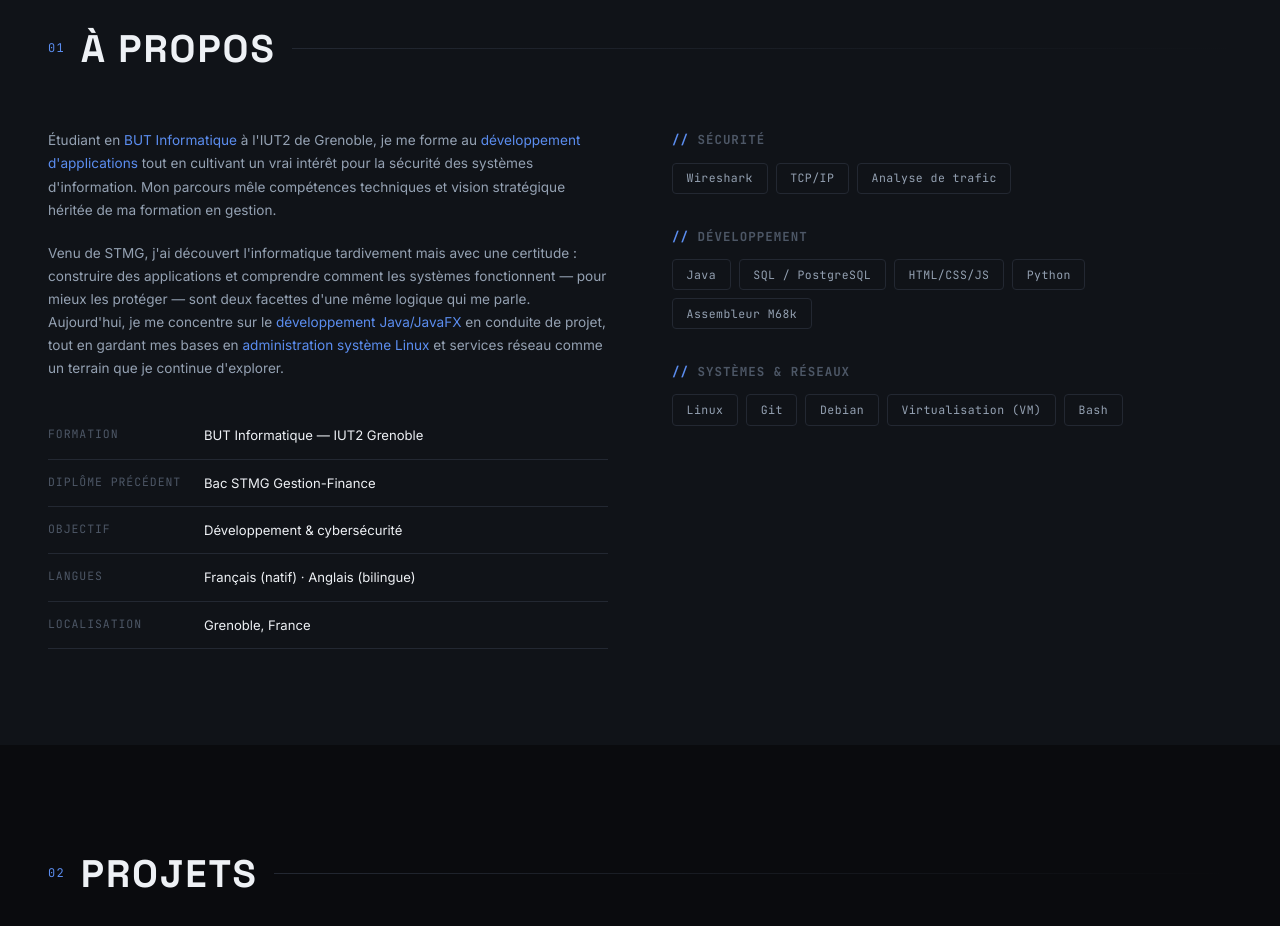
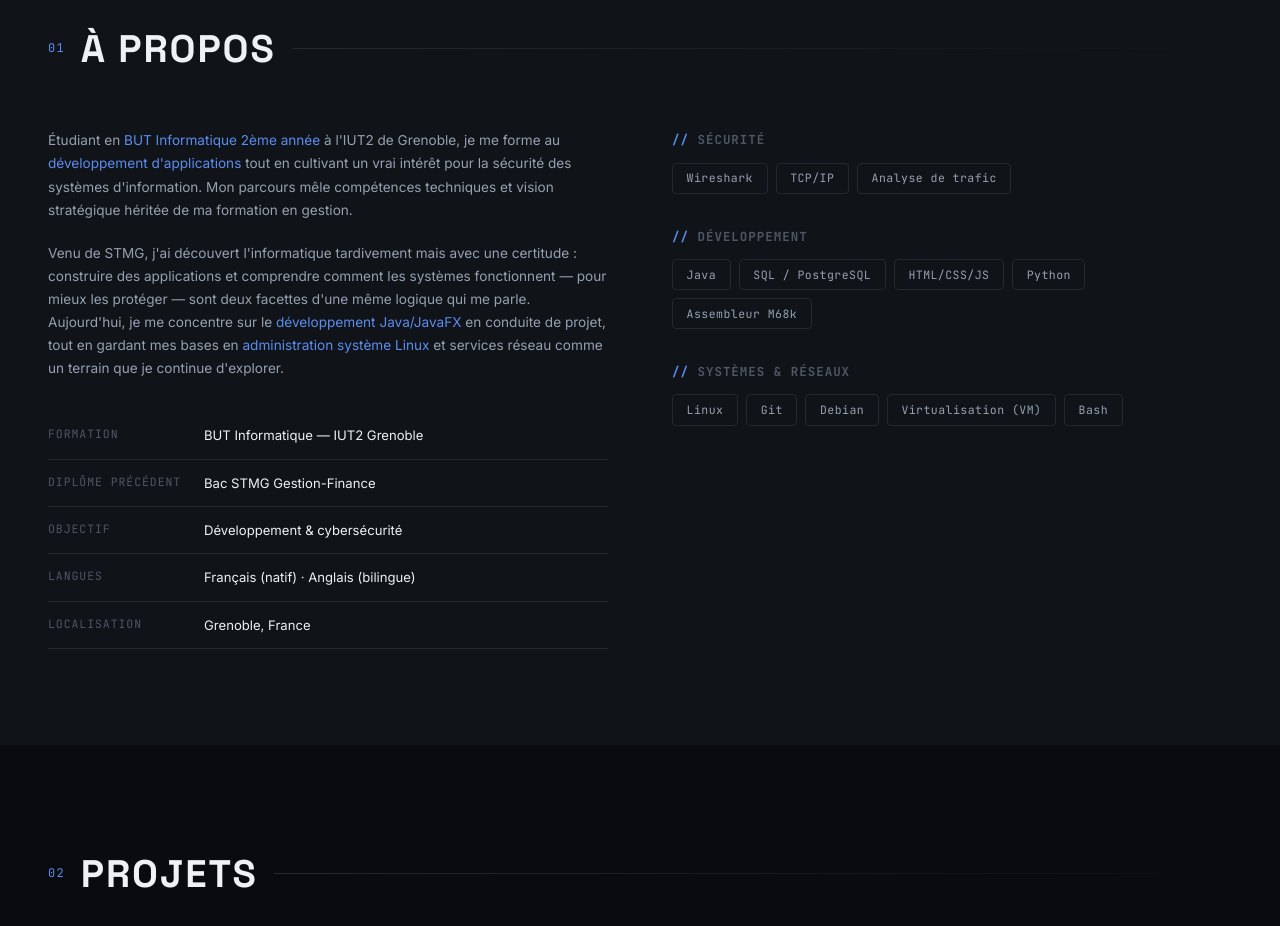
Before and after one commit to khalilnuevegoat/portfolio2026, a plain HTML site: page index.html in a window 1280 px wide. Shown: the part 880-1806 px from the top of the page. Drawn offline with Linux system fonts and the light colour scheme.

Commit message:
Update index.html

```diff
--- a/index.html
+++ b/index.html
@@ -84,7 +84,7 @@
     <div class="about-grid">
       <div class="about-text">
         <p>
-          Étudiant en <span class="accent">BUT Informatique</span> à l'IUT2 de Grenoble,
+          Étudiant en <span class="accent">BUT Informatique 2ème année</span> à l'IUT2 de Grenoble,
           je me forme au <span class="accent">développement d'applications</span> tout en
           cultivant un vrai intérêt pour la sécurité des systèmes d'information.
           Mon parcours mêle compétences techniques et vision stratégique héritée de ma formation en gestion.
```
